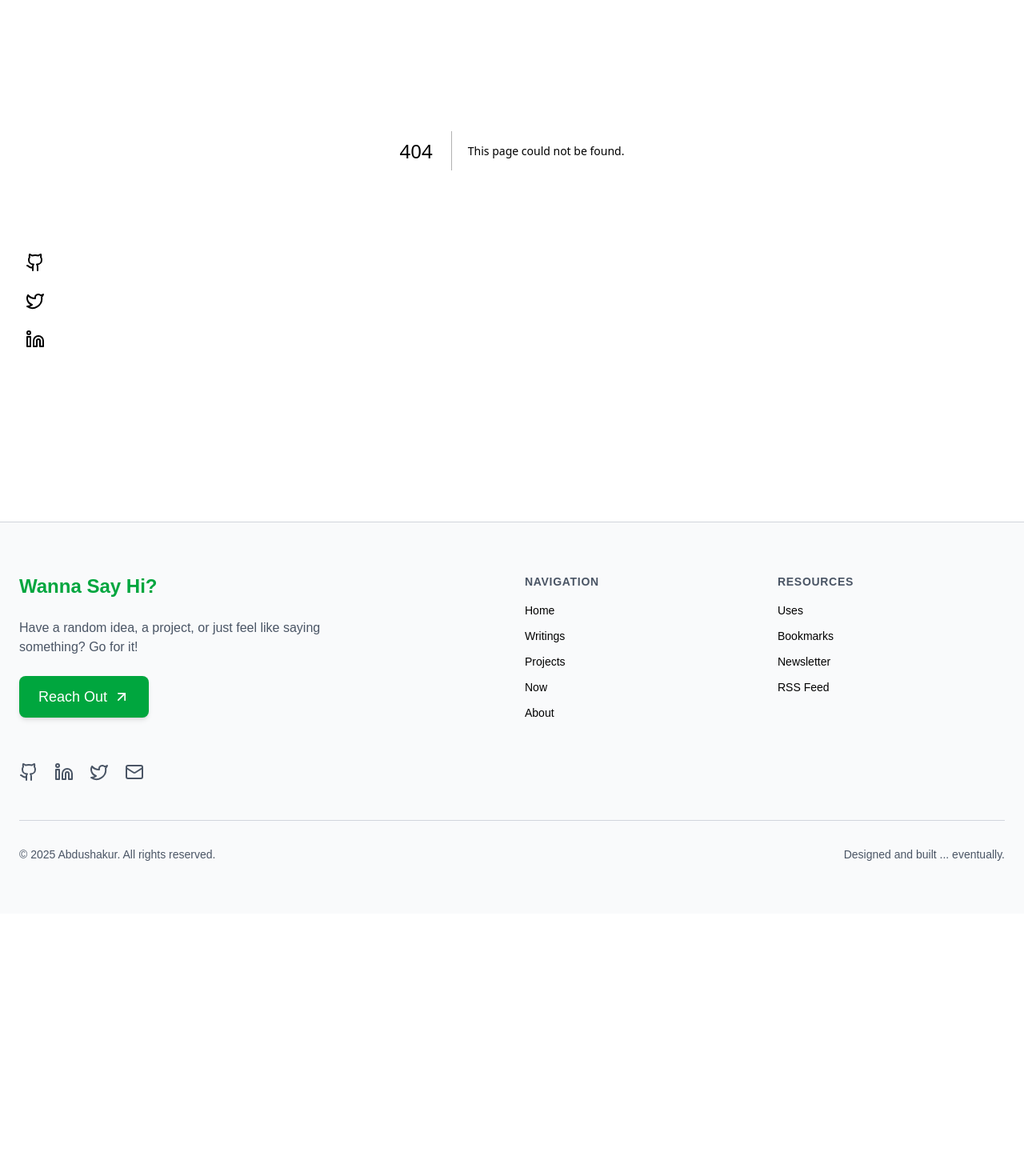
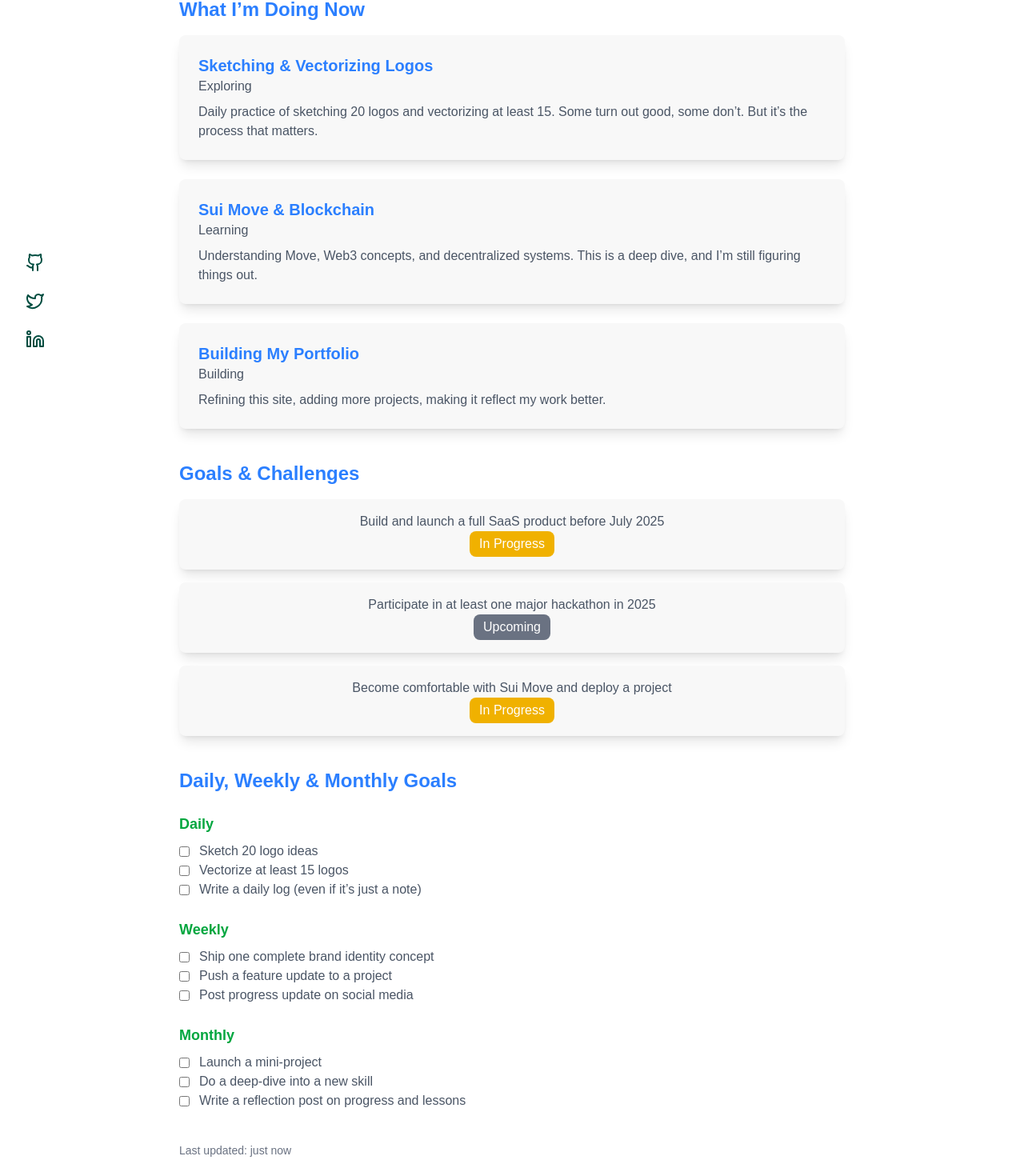
Before and after one commit to abdushakurob/abdushakurob.github.io, a Next.js app: page /now in a window 1280 px wide. Before the commit this address had no page. Shown: the part 212-1682 px from the top of the page at 80% size. Before the commit the page ends 1354 px from the top, so only its background shows below. Built offline with nearby package versions, Linux system fonts and the light colour scheme.

Commit message:
Created now page

```diff
--- /dev/null
+++ b/app/now/page.tsx
@@ -0,0 +1,131 @@
+'use client'
+import { useState } from "react";
+
+const nowUpdates = [
+  { id: 1, title: "Sketching & Vectorizing Logos", category: "Exploring", description: "Daily practice of sketching 20 logos and vectorizing at least 15. Some turn out good, some don’t. But it’s the process that matters." },
+  { id: 2, title: "Sui Move & Blockchain", category: "Learning", description: "Understanding Move, Web3 concepts, and decentralized systems. This is a deep dive, and I’m still figuring things out." },
+  { id: 3, title: "Building My Portfolio", category: "Building", description: "Refining this site, adding more projects, making it reflect my work better." },
+];
+
+// Goals & Challenges
+const goals = [
+  { id: 1, goal: "Build and launch a full SaaS product before July 2025", status: "In Progress" },
+  { id: 2, goal: "Participate in at least one major hackathon in 2025", status: "Upcoming" },
+  { id: 3, goal: "Become comfortable with Sui Move and deploy a project", status: "In Progress" },
+];
+
+const dailyTasks = [
+  { id: 1, task: "Sketch 20 logo ideas", completed: false },
+  { id: 2, task: "Vectorize at least 15 logos", completed: false },
+  { id: 3, task: "Write a daily log (even if it’s just a note)", completed: false },
+];
+
+const weeklyTasks = [
+  { id: 1, task: "Ship one complete brand identity concept", completed: false },
+  { id: 2, task: "Push a feature update to a project", completed: false },
+  { id: 3, task: "Post progress update on social media", completed: false },
+];
+
+const monthlyTasks = [
+  { id: 1, task: "Launch a mini-project", completed: false },
+  { id: 2, task: "Do a deep-dive into a new skill", completed: false },
+  { id: 3, task: "Write a reflection post on progress and lessons", completed: false },
+];
+
+export default function Now() {
+  const [daily, setDaily] = useState(dailyTasks);
+  const [weekly, setWeekly] = useState(weeklyTasks);
+  const [monthly, setMonthly] = useState(monthlyTasks);
+
+  const toggleTask = (list, setList, id) => {
+    setList(list.map(task => task.id === id ? { ...task, completed: !task.completed } : task));
+  };
+
+  return (
+    <div className="min-h-screen bg-base-100 text-base-content px-6 sm:px-12 md:px-24 py-12 max-w-5xl mx-auto">
+
+      {/* Header */}
+      <h1 className="text-4xl font-bold text-green-600 mb-6">What I’m Working On</h1>
+      <p className="text-lg text-gray-600">
+        This page holds me accountable. A mix of what I’m doing now, goals I’ve set, challenges I’m taking on,
+        and a checklist for daily, weekly, and monthly targets.
+      </p>
+
+      {/* What I’m Doing Now */}
+      <div className="mt-10">
+        <h2 className="text-2xl font-semibold text-blue-500">What I’m Doing Now</h2>
+        <div className="space-y-6 mt-4">
+          {nowUpdates.map((update) => (
+            <div key={update.id} className="card bg-base-200 shadow-lg p-6">
+              <h2 className="text-xl font-semibold text-blue-500">{update.title}</h2>
+              <p className="text-gray-600">{update.category}</p>
+              <p className="text-gray-600 mt-2">{update.description}</p>
+            </div>
+          ))}
+        </div>
+      </div>
+
+      {/* Goals & Challenges */}
+      <div className="mt-10">
+        <h2 className="text-2xl font-semibold text-blue-500">Goals & Challenges</h2>
+        <div className="space-y-4 mt-4">
+          {goals.map(goal => (
+            <div key={goal.id} className="card bg-base-200 shadow-lg p-4 flex justify-between items-center">
+              <p className="text-gray-600">{goal.goal}</p>
+              <span className={`px-3 py-1 rounded-lg text-white ${goal.status === "In Progress" ? "bg-yellow-500" : "bg-gray-500"}`}>
+                {goal.status}
+              </span>
+            </div>
+          ))}
+        </div>
+      </div>
+
+      {/* Checklists */}
+      <div className="mt-10">
+        <h2 className="text-2xl font-semibold text-blue-500">Daily, Weekly & Monthly Goals</h2>
+
+        {/* Daily Tasks */}
+        <div className="mt-6">
+          <h3 className="text-lg font-semibold text-green-600">Daily</h3>
+          <ul className="list-none mt-2">
+            {daily.map(task => (
+              <li key={task.id} className="flex items-center space-x-3">
+                <input type="checkbox" checked={task.completed} onChange={() => toggleTask(daily, setDaily, task.id)} />
+                <p className={`text-gray-600 ${task.completed ? "line-through" : ""}`}>{task.task}</p>
+              </li>
+            ))}
+          </ul>
+        </div>
+
+        {/* Weekly Tasks */}
+        <div className="mt-6">
+          <h3 className="text-lg font-semibold text-green-600">Weekly</h3>
+          <ul className="list-none mt-2">
+            {weekly.map(task => (
+              <li key={task.id} className="flex items-center space-x-3">
+                <input type="checkbox" checked={task.completed} onChange={() => toggleTask(weekly, setWeekly, task.id)} />
+                <p className={`text-gray-600 ${task.completed ? "line-through" : ""}`}>{task.task}</p>
+              </li>
+            ))}
+          </ul>
+        </div>
+
+        {/* Monthly Tasks */}
+        <div className="mt-6">
+          <h3 className="text-lg font-semibold text-green-600">Monthly</h3>
+          <ul className="list-none mt-2">
+            {monthly.map(task => (
+              <li key={task.id} className="flex items-center space-x-3">
+                <input type="checkbox" checked={task.completed} onChange={() => toggleTask(monthly, setMonthly, task.id)} />
+                <p className={`text-gray-600 ${task.completed ? "line-through" : ""}`}>{task.task}</p>
+              </li>
+            ))}
+          </ul>
+        </div>
+      </div>
+
+      {/* Last Updated */}
+      <p className="text-gray-500 text-sm mt-10">Last updated: just now</p>
+    </div>
+  );
+              }
```
